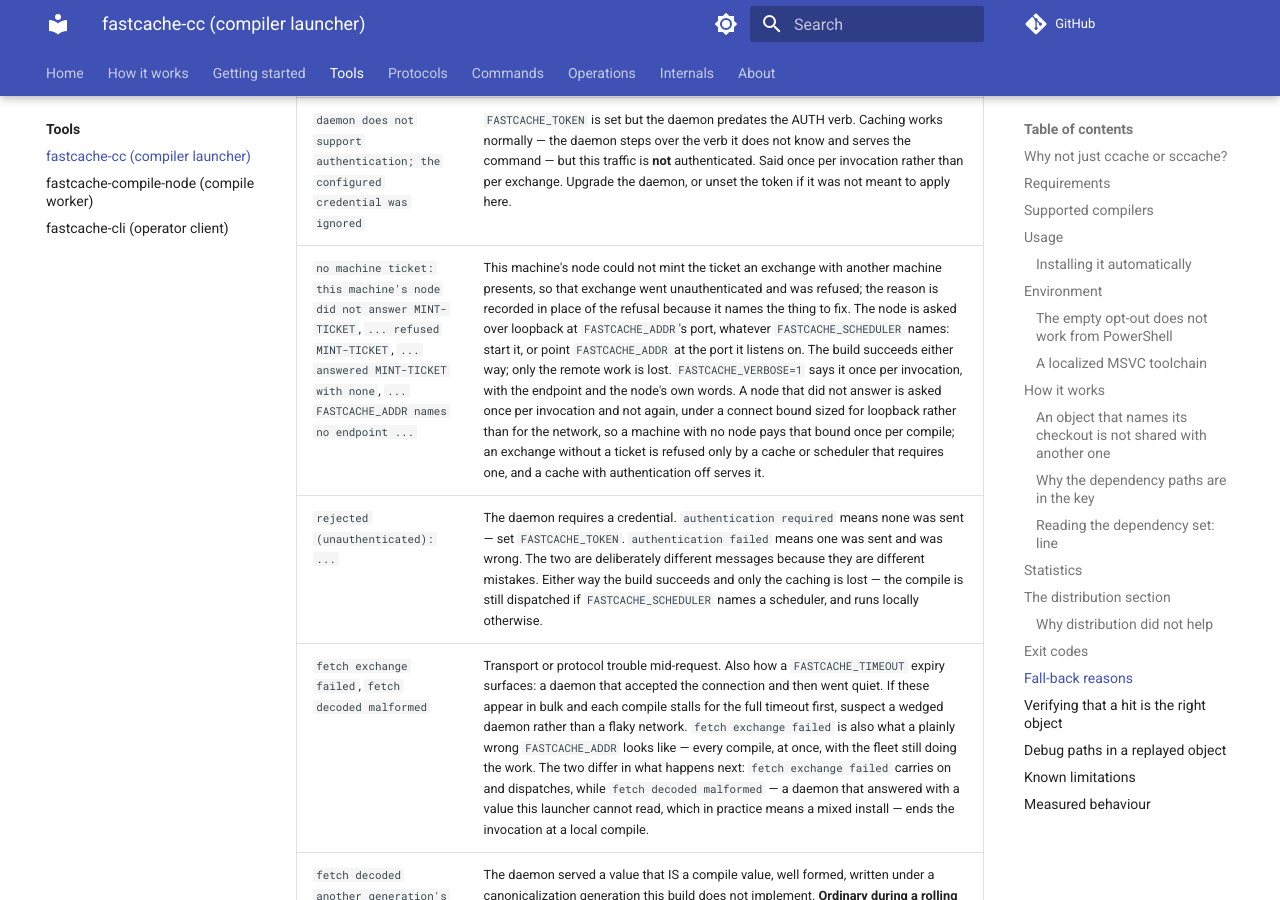
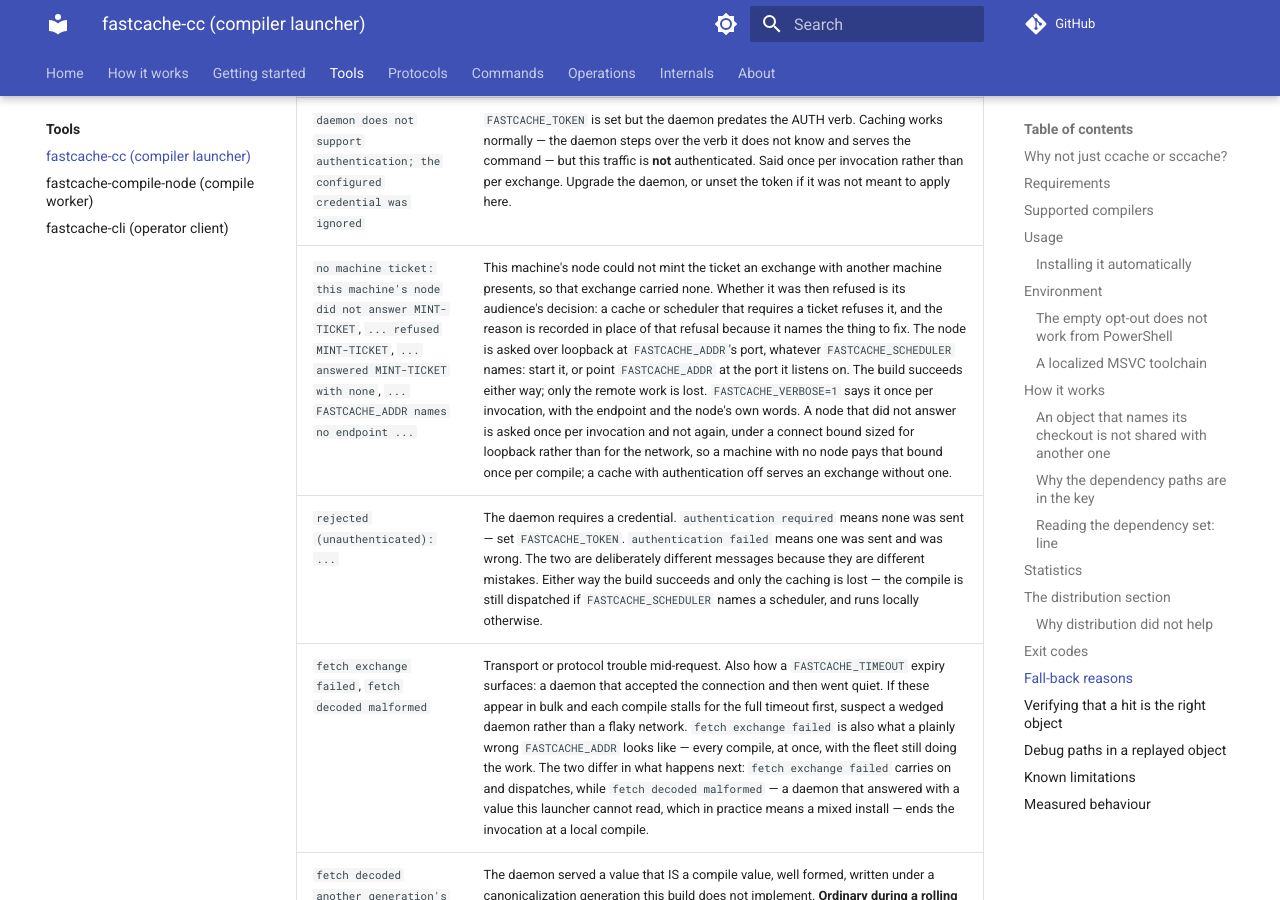
Before and after one commit to LASTRADA-Software/fastcached, an MkDocs documentation site: the page built from docs/tools/fastcache-cc.md, in a window 1280 px wide and 900 px high, scrolled down 25548 px. Built offline with MkDocs 1.6.1 and Material for MkDocs 9.7.7, drawn with Linux system fonts in a browser that asks for light colours; comment, search, counter and statistics services are not loaded.

Commit message:
docs: a missing ticket says the exchange carried none, and its audience decides the refusal (#1664)
The row still opened with "that exchange went unauthenticated and was refused", the claim the
launcher's own warning stopped making: a cache with authentication off serves the exchange.

Signed-off-by: Christian Parpart <christian@parpart.family>

```diff
--- a/docs/tools/fastcache-cc.md
+++ b/docs/tools/fastcache-cc.md
@@ -873,7 +873,7 @@ ask.
 | `uses __TIME__/__DATE__/__TIMESTAMP__` | Deliberate: the TU is non-deterministic and would never hit. Reported as *uncacheable*, not as an error. |
 | `a command-line path is drive-relative under no root`, `a reported dependency path is drive-relative under no root` | Deliberate, and Windows-only. A path like `C:foo\bar.hpp` resolves against drive `C:`'s **own** current directory, which no cache entry records — so the launcher can neither key it (a header moved inside it would not re-key) nor check it on replay (there is no directory to `stat` it against). Caching such a compile could serve a stale dependency record under a zero exit code, so it is not cached at all. Reported as *uncacheable*, not as an error. Spell the path absolutely (`C:\foo\bar.hpp`), make it relative, or bring it under `FASTCACHE_SOURCE_DIR`/`FASTCACHE_BINARY_DIR`. The first is the rule applied to the command line, the second to what the compiler reported; `FASTCACHE_VERBOSE` names the offending path itself. |
 | `daemon does not support authentication; the configured credential was ignored` | `FASTCACHE_TOKEN` is set but the daemon predates the AUTH verb. Caching works normally — the daemon steps over the verb it does not know and serves the command — but this traffic is **not** authenticated. Said once per invocation rather than per exchange. Upgrade the daemon, or unset the token if it was not meant to apply here. |
-| `no machine ticket: this machine's node did not answer MINT-TICKET`, `... refused MINT-TICKET`, `... answered MINT-TICKET with none`, `... FASTCACHE_ADDR names no endpoint ...` | This machine's node could not mint the ticket an exchange with another machine presents, so that exchange went unauthenticated and was refused; the reason is recorded in place of the refusal because it names the thing to fix. The node is asked over loopback at `FASTCACHE_ADDR`'s port, whatever `FASTCACHE_SCHEDULER` names: start it, or point `FASTCACHE_ADDR` at the port it listens on. The build succeeds either way; only the remote work is lost. `FASTCACHE_VERBOSE=1` says it once per invocation, with the endpoint and the node's own words. A node that did not answer is asked once per invocation and not again, under a connect bound sized for loopback rather than for the network, so a machine with no node pays that bound once per compile; an exchange without a ticket is refused only by a cache or scheduler that requires one, and a cache with authentication off serves it. |
+| `no machine ticket: this machine's node did not answer MINT-TICKET`, `... refused MINT-TICKET`, `... answered MINT-TICKET with none`, `... FASTCACHE_ADDR names no endpoint ...` | This machine's node could not mint the ticket an exchange with another machine presents, so that exchange carried none. Whether it was then refused is its audience's decision: a cache or scheduler that requires a ticket refuses it, and the reason is recorded in place of that refusal because it names the thing to fix. The node is asked over loopback at `FASTCACHE_ADDR`'s port, whatever `FASTCACHE_SCHEDULER` names: start it, or point `FASTCACHE_ADDR` at the port it listens on. The build succeeds either way; only the remote work is lost. `FASTCACHE_VERBOSE=1` says it once per invocation, with the endpoint and the node's own words. A node that did not answer is asked once per invocation and not again, under a connect bound sized for loopback rather than for the network, so a machine with no node pays that bound once per compile; a cache with authentication off serves an exchange without one. |
 | `rejected (unauthenticated): ...` | The daemon requires a credential. `authentication required` means none was sent — set `FASTCACHE_TOKEN`. `authentication failed` means one was sent and was wrong. The two are deliberately different messages because they are different mistakes. Either way the build succeeds and only the caching is lost — the compile is still dispatched if `FASTCACHE_SCHEDULER` names a scheduler, and runs locally otherwise. |
 | `fetch exchange failed`, `fetch decoded malformed` | Transport or protocol trouble mid-request. Also how a `FASTCACHE_TIMEOUT` expiry surfaces: a daemon that accepted the connection and then went quiet. If these appear in bulk and each compile stalls for the full timeout first, suspect a wedged daemon rather than a flaky network. `fetch exchange failed` is also what a plainly wrong `FASTCACHE_ADDR` looks like — every compile, at once, with the fleet still doing the work. The two differ in what happens next: `fetch exchange failed` carries on and dispatches, while `fetch decoded malformed` — a daemon that answered with a value this launcher cannot read, which in practice means a mixed install — ends the invocation at a local compile. |
 | `fetch decoded another generation's value` | The daemon served a value that IS a compile value, well formed, written under a canonicalization generation this build does not implement. **Ordinary during a rolling upgrade**, and not a damaged cache — which is the whole reason it is not `fetch decoded malformed`. Either direction: a producer behind this launcher reads exactly like one ahead of it. The compile happens locally, nothing is stored, and it clears once every server and launcher in the fleet are on one generation. The wire code's side of it is [`foreign-value-generation`](../protocols/compile-cache.md#error-codes). |
```
